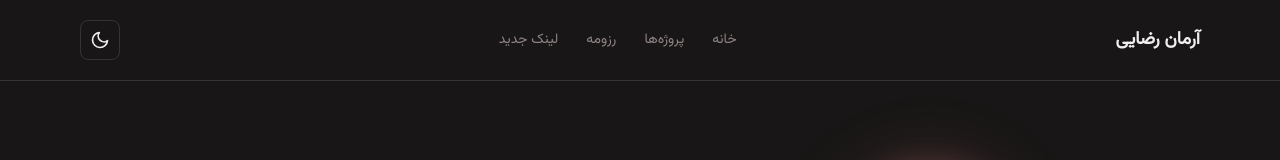
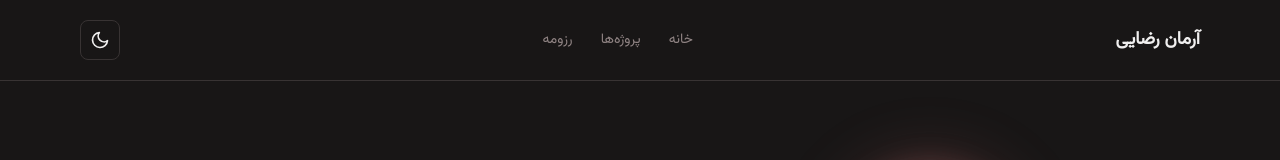
Before and after one commit to fardm/arman-portfolio-template, a Next.js app: page / in a window 1280 px wide. Shown: the top 160 px of the page. Built offline with nearby package versions, Linux system fonts and the light colour scheme.

Commit message:
feat(cms,admin): add deleteMenuItem function and remove unused menu item
- Add deleteMenuItem function to handle menu item removal with auto-save
- Remove unused "لینک جدید" menu item from content/menu.json
- Maintain consistent menu management patterns with existing addMenuItem function

```diff
--- a/cms/public/app.js
+++ b/cms/public/app.js
@@ -1,5 +1,11 @@
 function addMenuItem() {
   siteMenu.push({ label: 'لینک جدید', href: '/new-link-' + Date.now() });
+  renderMenuList();
+  saveMenuAuto();
+}
+
+function deleteMenuItem(i) {
+  siteMenu.splice(i, 1);
   renderMenuList();
   saveMenuAuto();
 }
--- a/content/menu.json
+++ b/content/menu.json
@@ -10,9 +10,5 @@
   {
     "label": "رزومه",
     "href": "/resume"
-  },
-  {
-    "label": "لینک جدید",
-    "href": "/new-link-1786432784309"
   }
 ]
```
